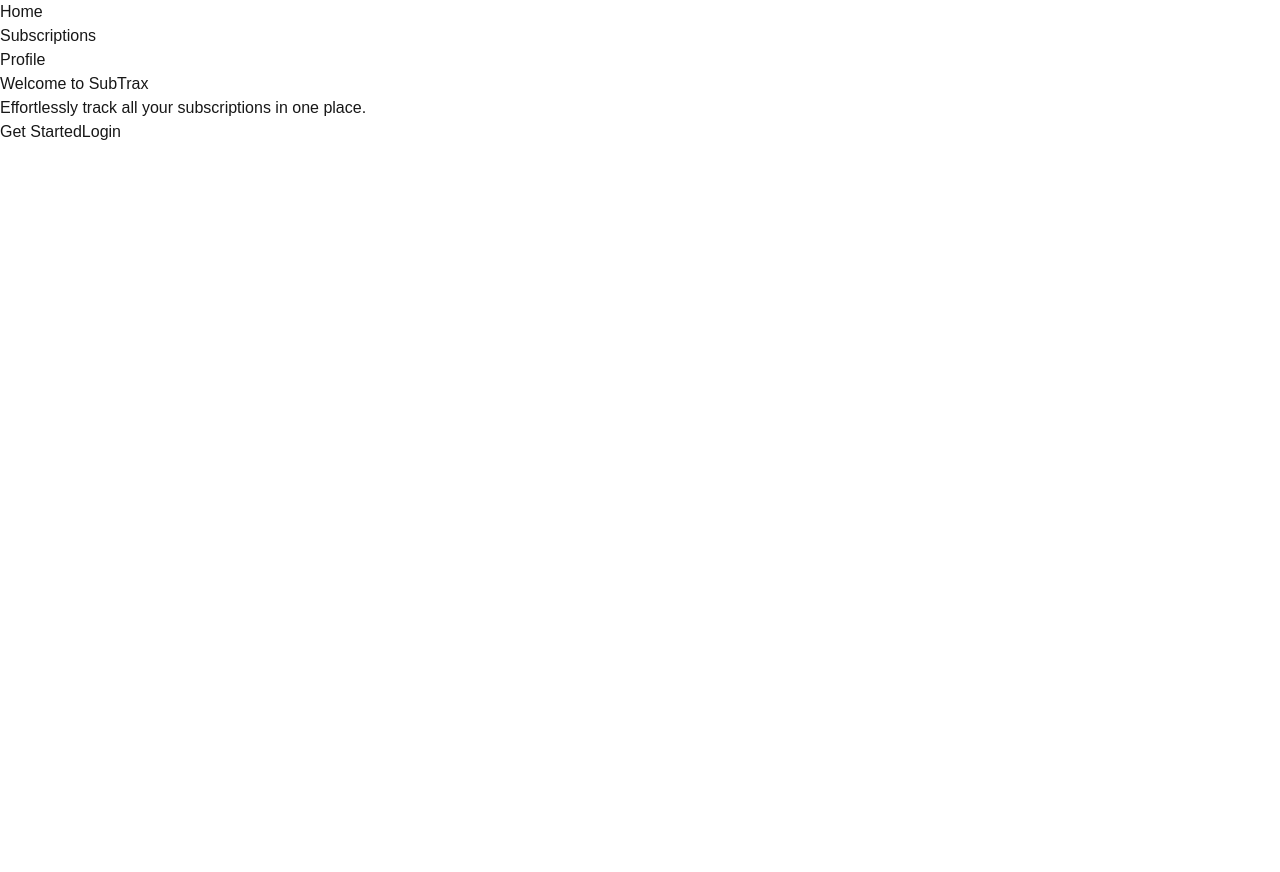
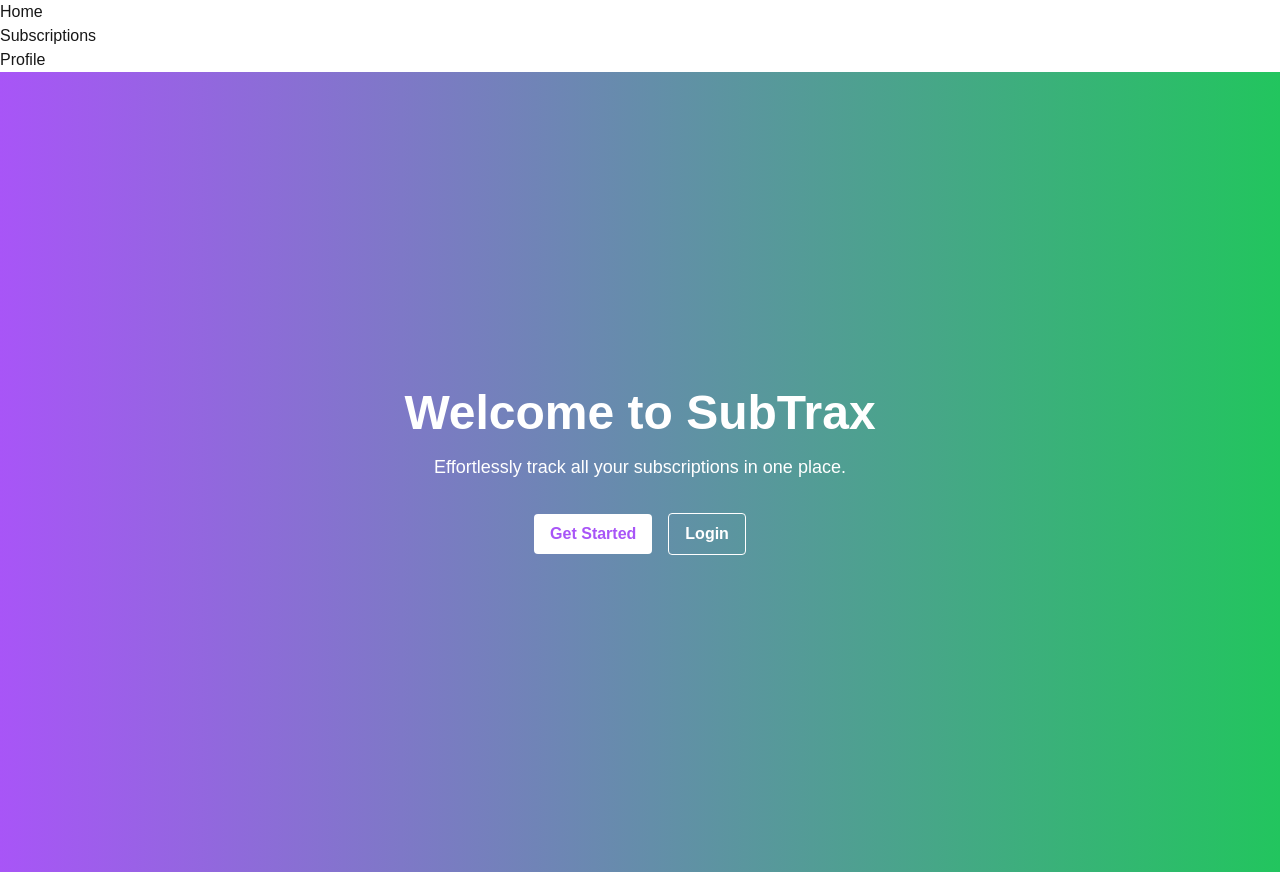
Before and after one commit to sixford/sub-trax-next, a Next.js app: page / in a window 1280 px wide. Before the commit the page ends 800 px from the top, so only its background shows below. Built offline with nearby package versions, Linux system fonts and the light colour scheme.

Commit message:
Tailwind config

```diff
--- a/package.json
+++ b/package.json
@@ -9,7 +9,6 @@
     "lint": "next lint"
   },
   "dependencies": {
-    "autoprefixer": "^10.4.20",
     "axios": "^1.7.7",
     "mongoose": "^8.8.1",
     "next": "15.0.3",
@@ -20,10 +19,11 @@
     "@types/node": "^20.17.6",
     "@types/react": "^18.3.12",
     "@types/react-dom": "^18",
+    "autoprefixer": "^10.4.20",
     "eslint": "^8",
     "eslint-config-next": "15.0.3",
-    "postcss": "^8.4.48",
-    "tailwindcss": "^3.4.14",
+    "postcss": "^8.4.49",
+    "tailwindcss": "^3.4.15",
     "typescript": "^5.6.3"
   }
 }
--- a/tailwind.config.js
+++ b/tailwind.config.js
@@ -1,8 +1,8 @@
 /** @type {import('tailwindcss').Config} */
 module.exports = {
-  content: [],
+  content: ['./src/**/*.{js,ts,jsx,tsx}'],
   theme: {
     extend: {},
   },
   plugins: [],
-}
+};
```
Also changed, not shown: 1 other file (tests, documents, lock files or other folders).
